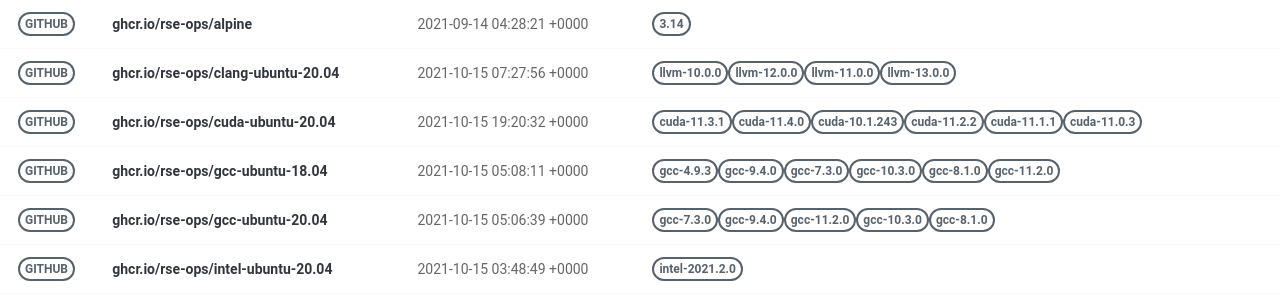
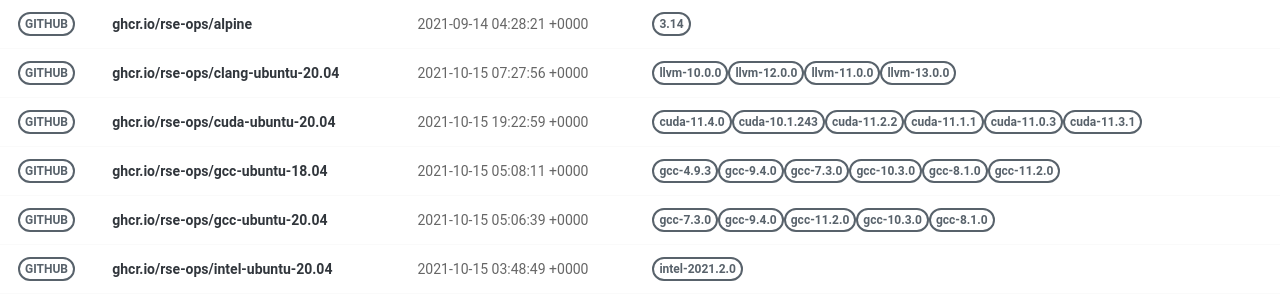
Before and after one commit to rse-ops/docker-images, a Jekyll site: the page built from pages/index.md, in a window 1280 px wide. Shown: the part 130-430 px from the top of the page. Built offline with Jekyll 4.4.1, drawn with Linux system fonts in a browser that asks for light colours; nearby versions of some CDN libraries.

Commit message:
Automated push to update library 2021-10-15

```diff
--- a/_library/ghcr.io-rse-ops-cuda-ubuntu-20.04.md
+++ b/_library/ghcr.io-rse-ops-cuda-ubuntu-20.04.md
@@ -1,14 +1,11 @@
 ---
 layout: container
 name: ghcr.io/rse-ops/cuda-ubuntu-20.04
-updated_at: 2021-10-15 19:20:32.117029
+updated_at: 2021-10-15 19:22:59.566411
 
 
 container_url: https://github.com/orgs/rse-radiuss/packages/container/package/cuda-ubuntu-20.04
 versions:
- - tag: cuda-11.3.1
-   dockerfile: https://github.com/rse-radiuss/docker-images/blob/main/ubuntu/cuda/Dockerfile
-   manifest: https://crane.ggcr.dev/manifest/ghcr.io/rse-ops/cuda-ubuntu-20.04:cuda-11.3.1
  - tag: cuda-11.4.0
    dockerfile: https://github.com/rse-radiuss/docker-images/blob/main/ubuntu/cuda/Dockerfile
    manifest: https://crane.ggcr.dev/manifest/ghcr.io/rse-ops/cuda-ubuntu-20.04:cuda-11.4.0
```
Also changed, not shown: other parts of _library/ghcr.io-rse-ops-cuda-ubuntu-20.04.md (+3 -0 lines).
